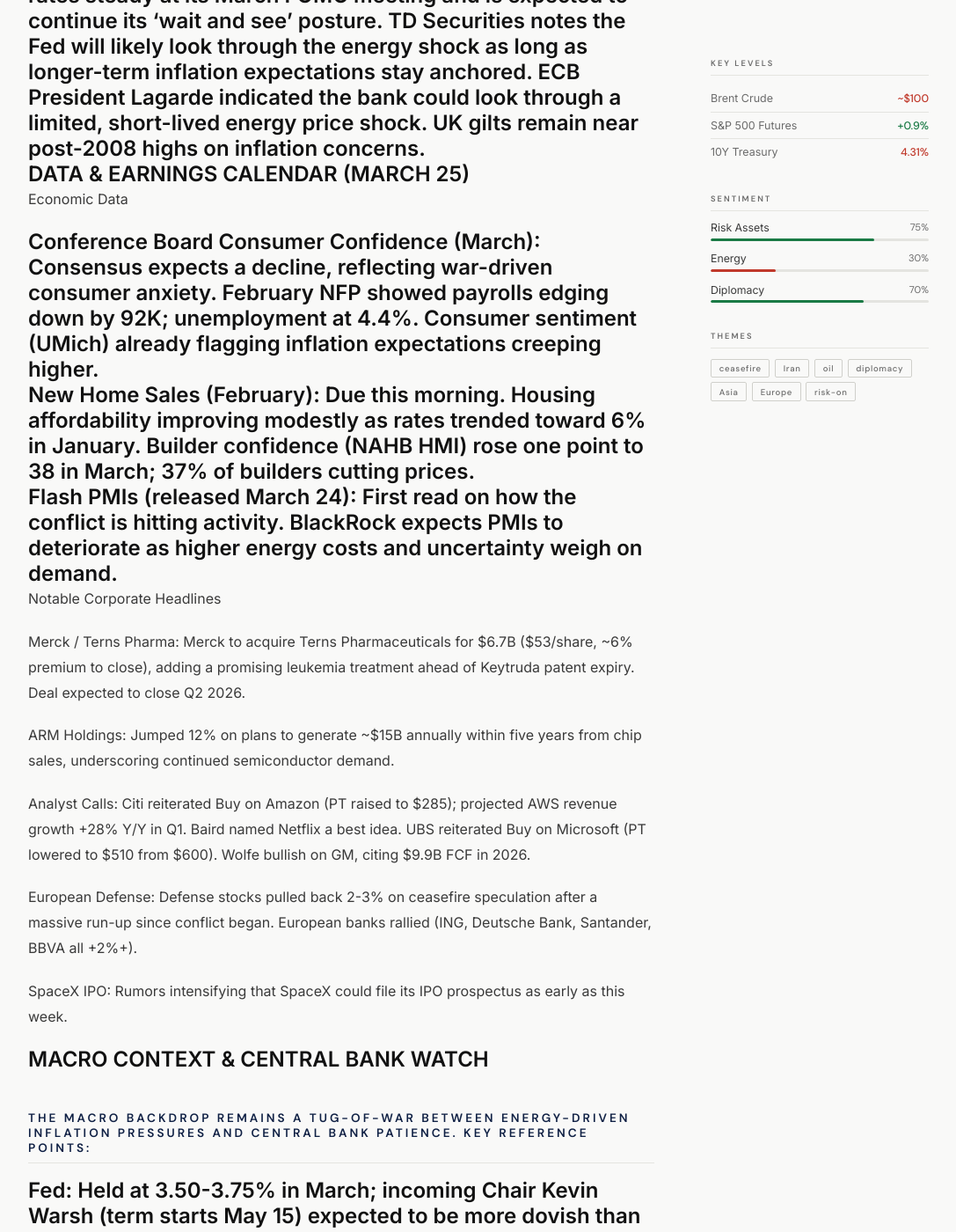
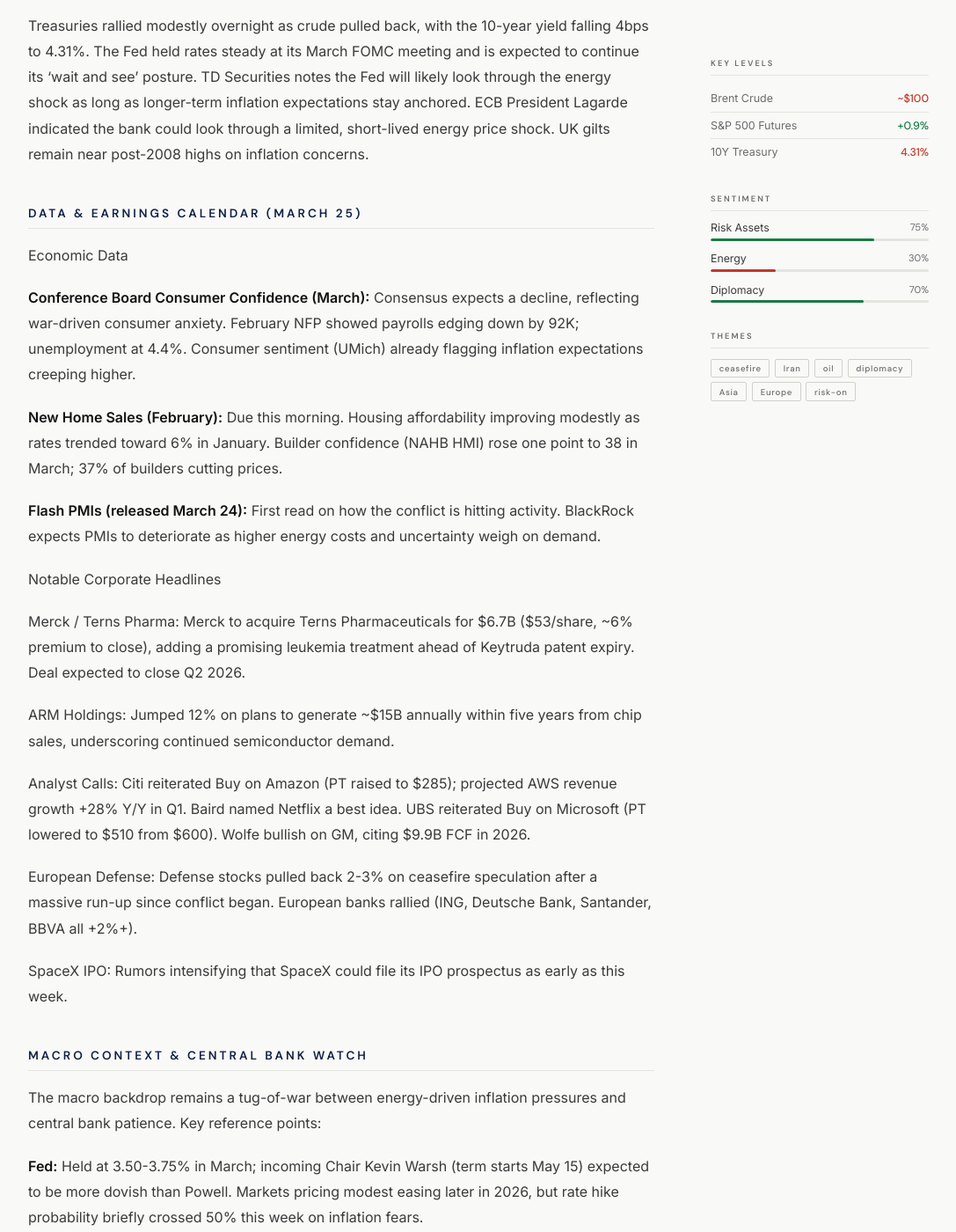
Before and after one commit to ShaoxiongYuan/ShaoxiongYuan.github.io, a Jekyll site: the page built from morning-notes/2026-03-25-ceasefire-proposal-oil-plunge.md, in a window 1280 px wide and 1400 px high, scrolled down 2458 px. Shown: the whole window at 88% size, without its empty margins (96-1183 px from the left). Built offline with Jekyll 4.4.1, drawn with Linux system fonts in a browser that asks for light colours; some of the changed text lies outside the part shown.

Commit message:
content: reformat morning notes from mar 23 and update homepage recents
Agent-Logs-Url: https://github.com/ShaoxiongYuan/ShaoxiongYuan.github.io/sessions/394ae069-4571-4a46-a7ef-91abe6a0af0d

Co-authored-by: ShaoxiongYuan <58580328+ShaoxiongYuan@users.noreply.github.com>

```diff
--- a/morning-notes/2026-03-25-ceasefire-proposal-oil-plunge.md
+++ b/morning-notes/2026-03-25-ceasefire-proposal-oil-plunge.md
@@ -32,11 +32,11 @@ tags:
   - risk-on
 ---
 
-# EXECUTIVE SUMMARY
+## EXECUTIVE SUMMARY
 
 Markets are experiencing a dramatic risk-on rotation this morning after President Trump delivered a 15-point ceasefire proposal to Iran via Pakistani intermediaries. Oil prices collapsed overnight -- Brent fell over 4% to ~$100/bbl and WTI dropped 3%+ to ~$89 -- providing the catalyst for a broad rally in global equities. Asian indices surged (Nikkei +2.9%, Taiex +2.5%, Kospi +1.7%) and European futures are pointing to a strong open. S&P 500 futures are up ~0.9% pre-market, signaling a potential reversal of Monday's weakness. However, Iran rejected the plan outright, and tensions remain elevated with additional U.S. troop deployments and ongoing Strait of Hormuz blockage. Markets are trading diplomacy headlines on a minute-by-minute basis.
 
-# GLOBAL EQUITY INDICES
+## GLOBAL EQUITY INDICES
 
 Asia-Pacific (Closed)
 
@@ -44,9 +44,9 @@ Europe (Early Session / Futures)
 
 U.S. Futures (Pre-Market)
 
-# GEOPOLITICAL SITUATION: U.S.-IRAN WAR (WEEK 4)
+## GEOPOLITICAL SITUATION: U.S.-IRAN WAR (WEEK 4)
 
-# The dominant market driver remains the U.S.-Iran conflict, now in its fourth week since hostilities began on March 1. Key overnight developments:
+The dominant market driver remains the U.S.-Iran conflict, now in its fourth week since hostilities began on March 1. Key overnight developments:
 
 15-Point Ceasefire Proposal: The U.S. delivered a formal peace plan to Iran through Pakistani intermediaries. Terms include rollback of Iran's nuclear program, IAEA monitoring, limits on missiles, and reopening the Strait of Hormuz in exchange for full sanctions relief.
 
@@ -54,31 +54,31 @@ Iran's Rejection: FARS news agency reported Iran will not accept the ceasefire.
 
 Military Posture: The U.S. is deploying additional troops to the region. Strait of Hormuz remains effectively blockaded. Trump pulled back from earlier threats to strike Iranian energy infrastructure, citing active negotiations.
 
-# Market Implication: Since March 1, the S&P 500 has fallen ~6%, WTI surged from $72 to a peak of $112 before pulling back, and the VIX has doubled from 13 to 25. Markets are pricing the mere existence of formal talks as marginally de-escalatory, even though the substance remains far from resolution.
+**Market implication:** Since March 1, the S&P 500 has fallen ~6%, WTI surged from $72 to a peak of $112 before pulling back, and the VIX has doubled from 13 to 25. Markets are pricing the mere existence of formal talks as marginally de-escalatory, even though the substance remains far from resolution.
 
-# COMMODITIES
+## COMMODITIES
 
 Crude Oil
 
-# Oil is down sharply on ceasefire headline flow. Brent briefly dipped below $99 for the first time in ten days. The drop is the primary catalyst for this morning's equity rally. However, the Strait of Hormuz remains effectively closed, and Iran has signaled it is working on legislation to impose transit fees on ships in the strait. The EIA's latest Short-Term Energy Outlook (March 10) forecast Brent above $95/bbl for the next two months, falling to sub-$80 in Q3 contingent on transit resumption.
+Oil is down sharply on ceasefire headline flow. Brent briefly dipped below $99 for the first time in ten days. The drop is the primary catalyst for this morning's equity rally. However, the Strait of Hormuz remains effectively closed, and Iran has signaled it is working on legislation to impose transit fees on ships in the strait. The EIA's latest Short-Term Energy Outlook (March 10) forecast Brent above $95/bbl for the next two months, falling to sub-$80 in Q3 contingent on transit resumption.
 
 Gold
 
 Gold surged back above $4,500 after plunging to ~$4,130 earlier in the week when Trump issued an ultimatum to Iran. The rebound reflects renewed safe-haven demand as markets digest the diplomatic push alongside Iran's rejection. Gold is up ~19% YTD but down sharply from the January all-time high of $5,589. Miners are facing margin pressure from elevated oil costs even as gold prices remain historically high.
 
-# FIXED INCOME & FX
+## FIXED INCOME & FX
 
-# Treasuries rallied modestly overnight as crude pulled back, with the 10-year yield falling 4bps to 4.31%. The Fed held rates steady at its March FOMC meeting and is expected to continue its 'wait and see' posture. TD Securities notes the Fed will likely look through the energy shock as long as longer-term inflation expectations stay anchored. ECB President Lagarde indicated the bank could look through a limited, short-lived energy price shock. UK gilts remain near post-2008 highs on inflation concerns.
+Treasuries rallied modestly overnight as crude pulled back, with the 10-year yield falling 4bps to 4.31%. The Fed held rates steady at its March FOMC meeting and is expected to continue its 'wait and see' posture. TD Securities notes the Fed will likely look through the energy shock as long as longer-term inflation expectations stay anchored. ECB President Lagarde indicated the bank could look through a limited, short-lived energy price shock. UK gilts remain near post-2008 highs on inflation concerns.
 
-# DATA & EARNINGS CALENDAR (MARCH 25)
+## DATA & EARNINGS CALENDAR (MARCH 25)
 
 Economic Data
 
-# Conference Board Consumer Confidence (March): Consensus expects a decline, reflecting war-driven consumer anxiety. February NFP showed payrolls edging down by 92K; unemployment at 4.4%. Consumer sentiment (UMich) already flagging inflation expectations creeping higher.
+**Conference Board Consumer Confidence (March):** Consensus expects a decline, reflecting war-driven consumer anxiety. February NFP showed payrolls edging down by 92K; unemployment at 4.4%. Consumer sentiment (UMich) already flagging inflation expectations creeping higher.
 
-# New Home Sales (February): Due this morning. Housing affordability improving modestly as rates trended toward 6% in January. Builder confidence (NAHB HMI) rose one point to 38 in March; 37% of builders cutting prices.
+**New Home Sales (February):** Due this morning. Housing affordability improving modestly as rates trended toward 6% in January. Builder confidence (NAHB HMI) rose one point to 38 in March; 37% of builders cutting prices.
 
-# Flash PMIs (released March 24): First read on how the conflict is hitting activity. BlackRock expects PMIs to deteriorate as higher energy costs and uncertainty weigh on demand.
+**Flash PMIs (released March 24):** First read on how the conflict is hitting activity. BlackRock expects PMIs to deteriorate as higher energy costs and uncertainty weigh on demand.
 
 Notable Corporate Headlines
 
@@ -92,19 +92,19 @@ European Defense: Defense stocks pulled back 2-3% on ceasefire speculation after
 
 SpaceX IPO: Rumors intensifying that SpaceX could file its IPO prospectus as early as this week.
 
-# MACRO CONTEXT & CENTRAL BANK WATCH
+## MACRO CONTEXT & CENTRAL BANK WATCH
 
-## The macro backdrop remains a tug-of-war between energy-driven inflation pressures and central bank patience. Key reference points:
+The macro backdrop remains a tug-of-war between energy-driven inflation pressures and central bank patience. Key reference points:
 
-# Fed: Held at 3.50-3.75% in March; incoming Chair Kevin Warsh (term starts May 15) expected to be more dovish than Powell. Markets pricing modest easing later in 2026, but rate hike probability briefly crossed 50% this week on inflation fears.
+**Fed:** Held at 3.50-3.75% in March; incoming Chair Kevin Warsh (term starts May 15) expected to be more dovish than Powell. Markets pricing modest easing later in 2026, but rate hike probability briefly crossed 50% this week on inflation fears.
 
 ECB: Lagarde signaled the bank could look through a limited energy shock. Supportive for European equities.
 
-# S&P Global Outlook: Base case: Brent averages $90/bbl in March, returning to ~$60 by year-end. Alternative 'oil shock' scenario: Hormuz closed through April, Brent peaks at $200/bbl in Q2, triggering severe output losses globally.
+**S&P Global Outlook:** Base case: Brent averages $90/bbl in March, returning to ~$60 by year-end. Alternative 'oil shock' scenario: Hormuz closed through April, Brent peaks at $200/bbl in Q2, triggering severe output losses globally.
 
 Morgan Stanley: Projecting 20% S&P 500 earnings growth over the next 12 months. Mike Wilson believes the economy can withstand $90-100 oil but is more concerned about rates and inflation on equity valuations.
 
-# THE BOTTOM LINE
+## THE BOTTOM LINE
 
 This is a headline-driven tape, not a fundamentals-driven one. The overnight rally is built on the thinnest of diplomatic reeds -- the mere existence of a formal ceasefire proposal -- despite Iran's explicit rejection. Oil's pullback is the mechanical catalyst: every $5/bbl decline in crude unlocks a wave of risk-on flows, and vice versa. With the Strait of Hormuz still blockaded, oil production shut in, and no credible path to de-escalation yet visible, the reversal risk on any hawkish headline is acute.
 
```
Also changed, not shown: index.md (+3 -3 lines), morning-notes/2026-03-23-ceasefire-trade-brent-crash.md (+13 -10 lines), morning-notes/2026-03-24-ceasefire-credibility-gap-israel-tehran.md (+19 -17 lines), morning-notes/2026-03-26-ceasefire-evaporates-nasdaq-correction.md (+21 -26 lines), morning-notes/2026-03-27-stagflation-all-indices-correction.md (+15 -17 lines).
